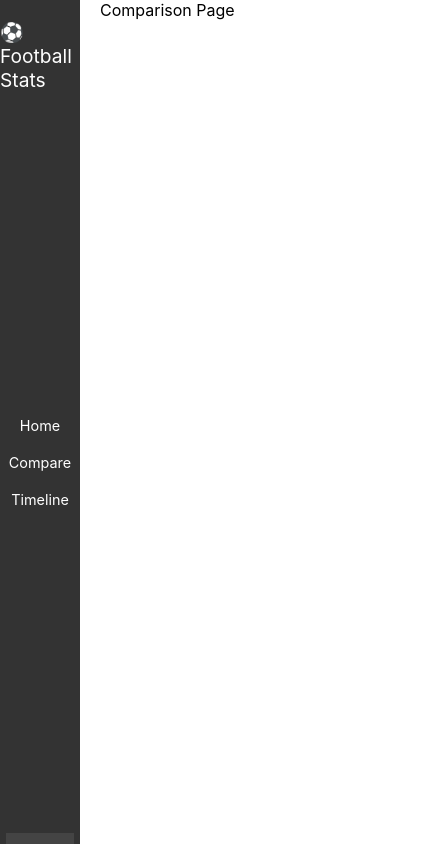
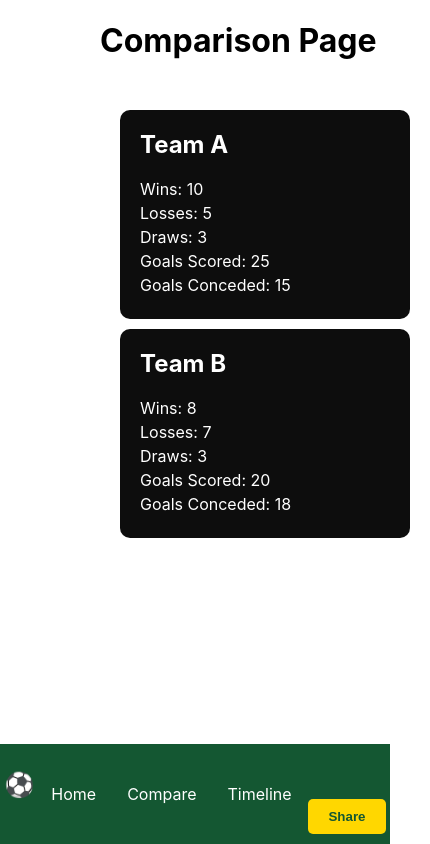
Before and after one commit to 231256leRouxFNF/formative-one-football-stats, a React (Create React App) app in the folder football-stats/: page /compare in a window 390 px wide. Shown: the whole page, 430 px wide, since content can reach past the window. Built offline with nearby package versions, Linux system fonts and the light colour scheme.

Commit message:
ui/ux
started styling the screens, not fun but it needs to look good 👍(•_•)👍

```diff
--- a/football-stats/src/components/Navbar.css
+++ b/football-stats/src/components/Navbar.css
@@ -1,4 +1,4 @@
-/* Navbar styles */
+/* Navbar.css */
 .navbar-container {
   display: flex;
   flex-direction: column;
@@ -7,63 +7,77 @@
   position: fixed;
   height: 100vh;
   width: 100px;
-  background-color: #333;
+  background-color: #1B8C45; /* Grass green background */
   color: white;
   padding: 20px 0;
 }
 
-/* Logo styles */
 .navbar-logo {
   font-size: 1.5em;
   margin-bottom: 20px;
+  color: #FFD700; /* Golden yellow logo */
 }
 
-/* Navigation links styles */
 .nav-links {
   display: flex;
   flex-direction: column;
   align-items: center;
+  gap: 25px;
 }
 
-/* Link styles */
 .nav-link {
   color: white;
   text-decoration: none;
-  margin: 10px 0;
+  transition: all 0.3s ease;
+  padding: 8px;
+  border-radius: 4px;
 }
 
 .nav-link:hover {
-  text-decoration: underline;
+  background-color: #145732; /* Darker green hover */
+  transform: scale(1.1);
 }
 
 .share-btn {
-  background-color: #444;
-  color: white;
+  background-color: #FFD700; /* Golden yellow button */
+  color: #1B8C45; /* Green text */
   border: none;
   padding: 10px 20px;
   cursor: pointer;
-  margin-top: 20px;
+  margin-top: auto;
+  border-radius: 5px;
+  font-weight: bold;
+  transition: all 0.3s ease;
 }
 
 .share-btn:hover {
-  background-color: #555;
+  background-color: #E6C300; /* Darker gold */
 }
 
-/* Media queries or responsiveness */
+/* Mobile responsiveness */
 @media (max-width: 768px) {
   .navbar-container {
-    width: 80px;
+    width: 100%;
+    height: 80px;
+    flex-direction: row;
+    justify-content: space-around;
+    padding: 10px 0;
+    bottom: 0;
+    top: auto;
+    background-color: #145732; /* Darker green for mobile */
   }
 
-  .navbar-logo {
-    font-size: 1.2em;
+  .nav-links {
+    flex-direction: row;
+    gap: 15px;
   }
 
-  .nav-link {
-    font-size: 0.9em;
+  .nav-link:hover {
+    background-color: #0F3D24; /* Even darker hover for mobile */
   }
 
   .share-btn {
-    padding: 8px 16px;
+    background-color: #FFD700;
+    color: #145732; /* Match mobile navbar color */
   }
 }
--- a/football-stats/src/components/Navbar.js
+++ b/football-stats/src/components/Navbar.js
@@ -1,19 +1,18 @@
+// Navbar.js
 import { Link } from 'react-router-dom';
 import './Navbar.css';
 
-console.log('Navbar.js loaded');
-
-// Navbar component
 const Navbar = () => {
-  console.log('Navbar component rendered');
   return (
     <nav className="navbar-container">
-      <div className="navbar-logo">⚽ Football Stats</div>
+      <div className="navbar-logo">⚽</div>
+
       <div className="nav-links">
         <Link to="/" className="nav-link">Home</Link>
         <Link to="/compare" className="nav-link">Compare</Link>
         <Link to="/timeline" className="nav-link">Timeline</Link>
       </div>
+
       <button className="share-btn">Share</button>
     </nav>
   );
--- a/football-stats/src/components/TeamComparisonCard.css
+++ b/football-stats/src/components/TeamComparisonCard.css
@@ -0,0 +1,33 @@
+/* TeamComparisonCard.css */
+.team-comparison-container {
+  display: flex;
+  justify-content: space-between; /* Distribute space between the cards */
+  gap: 10px; /* Reduce the gap between the cards */
+  flex-wrap: wrap;
+  margin-top: 50px; /* Lower the cards */
+  padding: 0 20px; /* Add space around the cards */
+}
+
+.team-comparison-card {
+  flex: 1;
+  min-width: 250px; /* Make the cards thinner */
+  max-width: 300px; /* Ensure the cards don't get too wide */
+  background: #0D0D0D;
+  padding: 20px;
+  border-radius: 10px;
+  color: white;
+}
+
+.team-comparison-card h2 {
+  margin-top: 0;
+}
+
+.team-comparison-card p {
+  margin: 4px 0;
+}
+
+@media (max-width: 768px) {
+  .team-comparison-container {
+    flex-direction: column; /* Stack the cards vertically on smaller screens */
+  }
+}
--- a/football-stats/src/components/TeamComparisonCard.js
+++ b/football-stats/src/components/TeamComparisonCard.js
@@ -0,0 +1,24 @@
+import React from 'react';
+import './TeamComparisonCard.css';
+
+const TeamComparisonCard = ({ team }) => {
+  console.log('TeamComparisonCard component rendered');
+  console.log('Team data:', team);
+
+  if (!team) {
+    return <div>No team data available</div>;
+  }
+
+  return (
+    <div className="team-comparison-card">
+      <h2>{team.name}</h2>
+      <p>Wins: {team.wins}</p>
+      <p>Losses: {team.losses}</p>
+      <p>Draws: {team.draws}</p>
+      <p>Goals Scored: {team.goalsScored}</p>
+      <p>Goals Conceded: {team.goalsConceded}</p>
+    </div>
+  );
+};
+
+export default TeamComparisonCard;
--- a/football-stats/src/pages/ComparisonPage.js
+++ b/football-stats/src/pages/ComparisonPage.js
@@ -1,10 +1,38 @@
 import React from 'react';
+import TeamComparisonCard from '../components/TeamComparisonCard';
 
 console.log('ComparisonPage.js loaded');
 
 const ComparisonPage = () => {
   console.log('ComparisonPage component rendered');
-  return <div>Comparison Page</div>;
+
+  const teamA = {
+    name: 'Team A',
+    wins: 10,
+    losses: 5,
+    draws: 3,
+    goalsScored: 25,
+    goalsConceded: 15,
+  };
+
+  const teamB = {
+    name: 'Team B',
+    wins: 8,
+    losses: 7,
+    draws: 3,
+    goalsScored: 20,
+    goalsConceded: 18,
+  };
+
+  return (
+    <div>
+      <h1>Comparison Page</h1>
+      <div className="team-comparison-container">
+        <TeamComparisonCard team={teamA} />
+        <TeamComparisonCard team={teamB} />
+      </div>
+    </div>
+  );
 };
 
 export default ComparisonPage;
```
Also changed, not shown: football-stats/src/components/MatchCard.css (+34 -0 lines), football-stats/src/components/MatchCard.js (+30 -0 lines).
